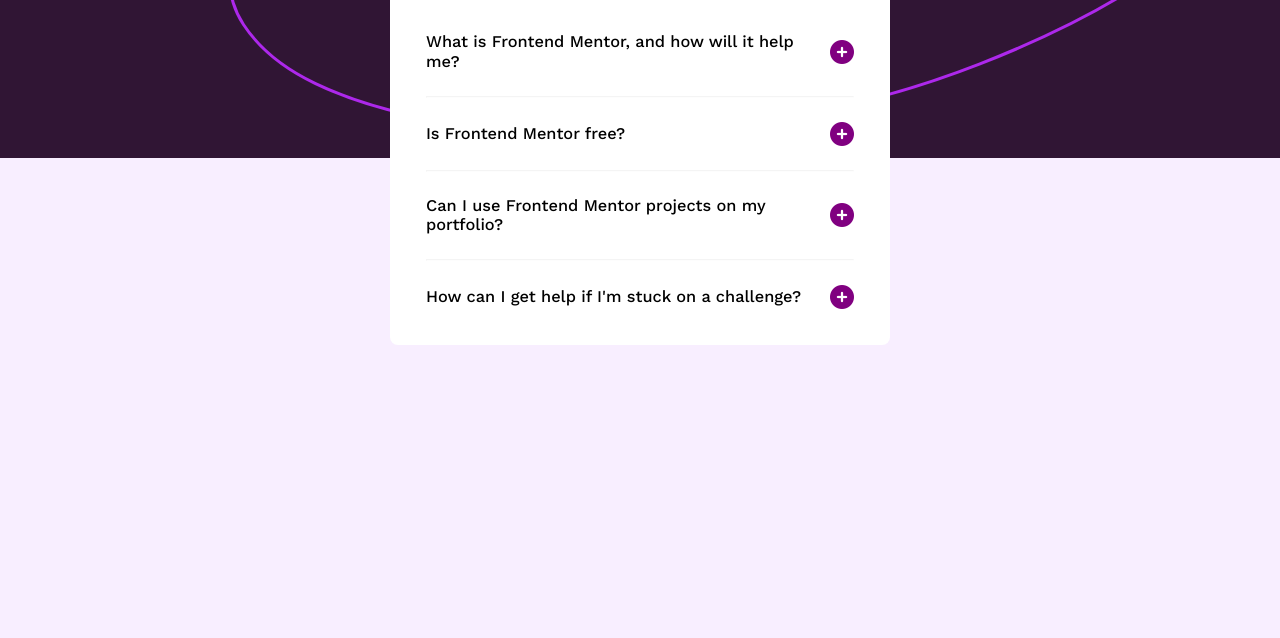
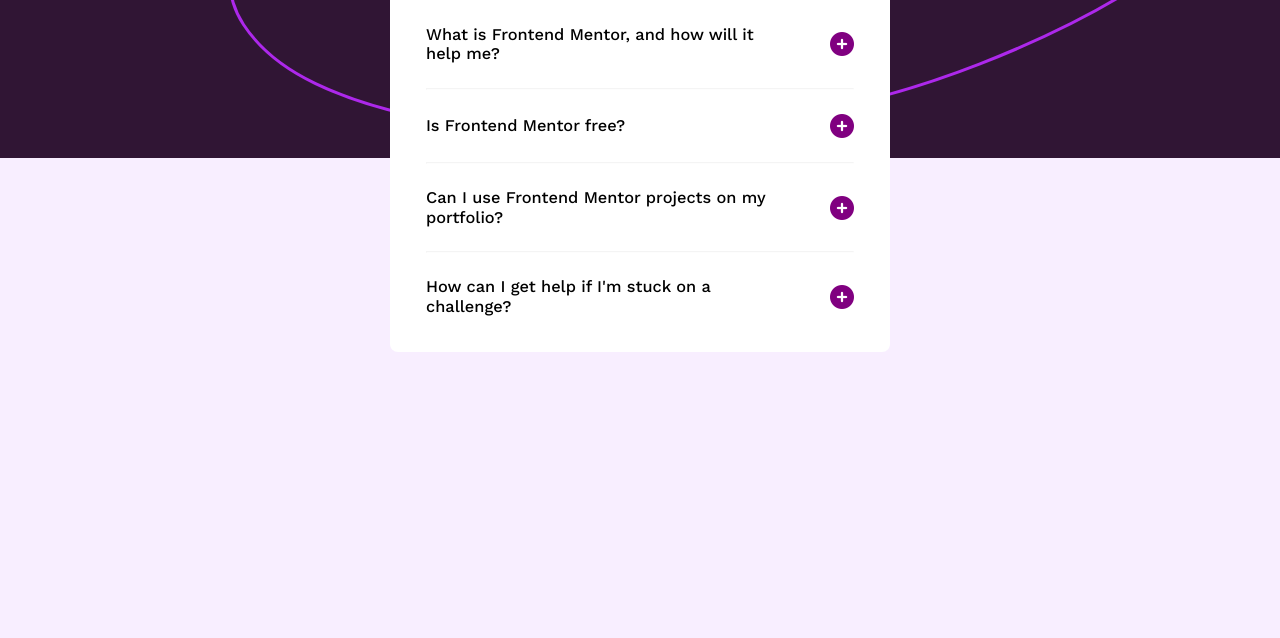
Before and after one commit to jambanix/frontendmentor_faq-accordion, a plain HTML site: page index.html in a window 1280 px wide. Shown: the part 162-800 px from the top of the page. Drawn offline with nearby package versions, Linux system fonts and the light colour scheme.

Commit message:
add flex-basis to aocordion h3 to stop it getting too close to icon

```diff
--- a/style.css
+++ b/style.css
@@ -111,6 +111,7 @@
 .accordion-head h3 {
     font-weight: 500;
     line-height: 120%;
+    flex-basis: 80%;
 }
 
 @media (min-width: 627px) {
```
